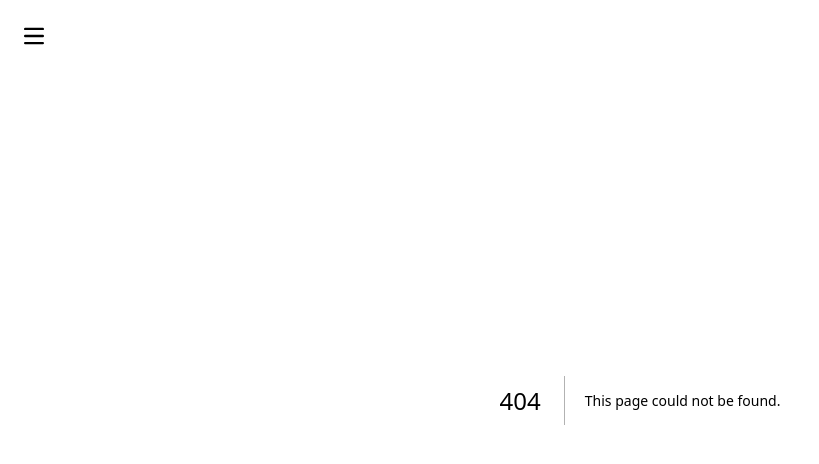
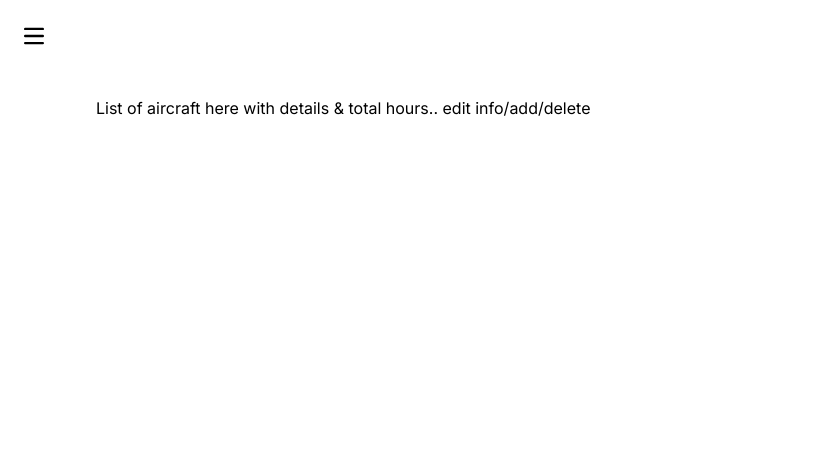
Before and after one commit to JordanTaylorJ/flask_react_app, a Next.js app in the folder client/: page /aircraft in a window 1280 px wide. Before the commit this address had no page. Shown: the top 464 px of the page, without its empty margins (0-819 px from the left). Built offline with nearby package versions, Linux system fonts and the light colour scheme.

Commit message:
create aircraft component and directory, update Link, change logs and profile file for consistency

```diff
--- /dev/null
+++ b/client/src/app/aircraft/page.jsx
@@ -0,0 +1,10 @@
+const Aircraft = () => {
+
+    return(
+        <main className='p-24'>
+        <h1>List of aircraft here with details & total hours.. edit info/add/delete</h1>
+        </main>
+    )
+}
+
+export default Aircraft;
--- a/client/src/app/components/Menu.jsx
+++ b/client/src/app/components/Menu.jsx
@@ -6,7 +6,7 @@ const Menu = (setIsOpen) => {
         <div className=' p-4 text-lg container fixed z-40'>
             <Link className='block hover:text-blue-200'href='/profile' onClick={(() => setIsOpen(false))}>Profile</Link>
             <Link className='block hover:text-blue-200' href='/logs' onClick={(() => setIsOpen(false))}>Logs</Link>
-            <Link className='block hover:text-blue-200' href='/' onClick={(() => setIsOpen(false))}>Aircraft</Link>
+            <Link className='block hover:text-blue-200' href='/aircraft' onClick={(() => setIsOpen(false))}>Aircraft</Link>
             <button className='block hover:text-blue-200'>Logout</button>
         </div>
     )
```
Also changed, not shown: client/src/app/logs/page.jsx (renamed from client/src/app/logs/page.js), client/src/app/profile/page.jsx (renamed from client/src/app/profile/page.js).
